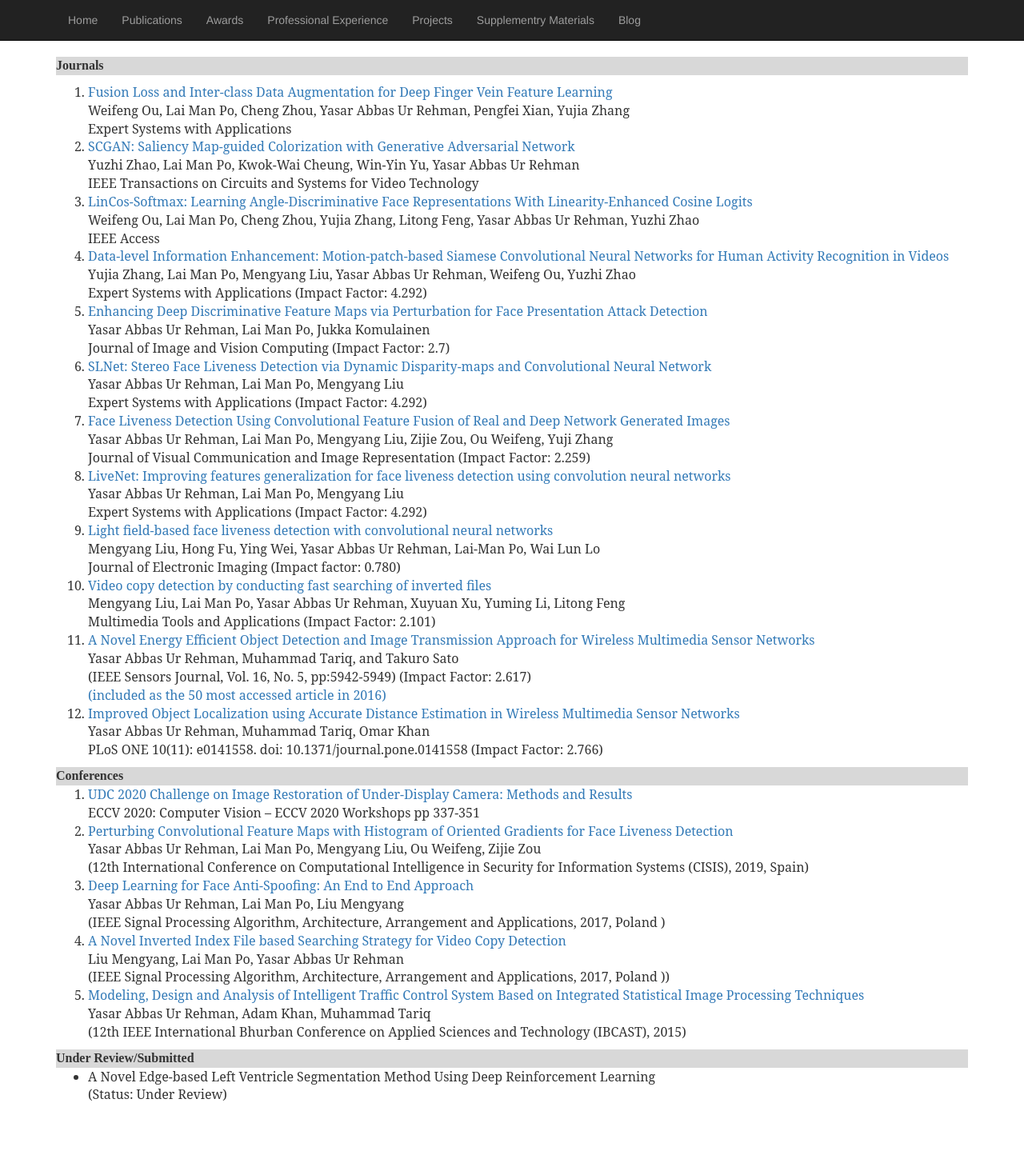
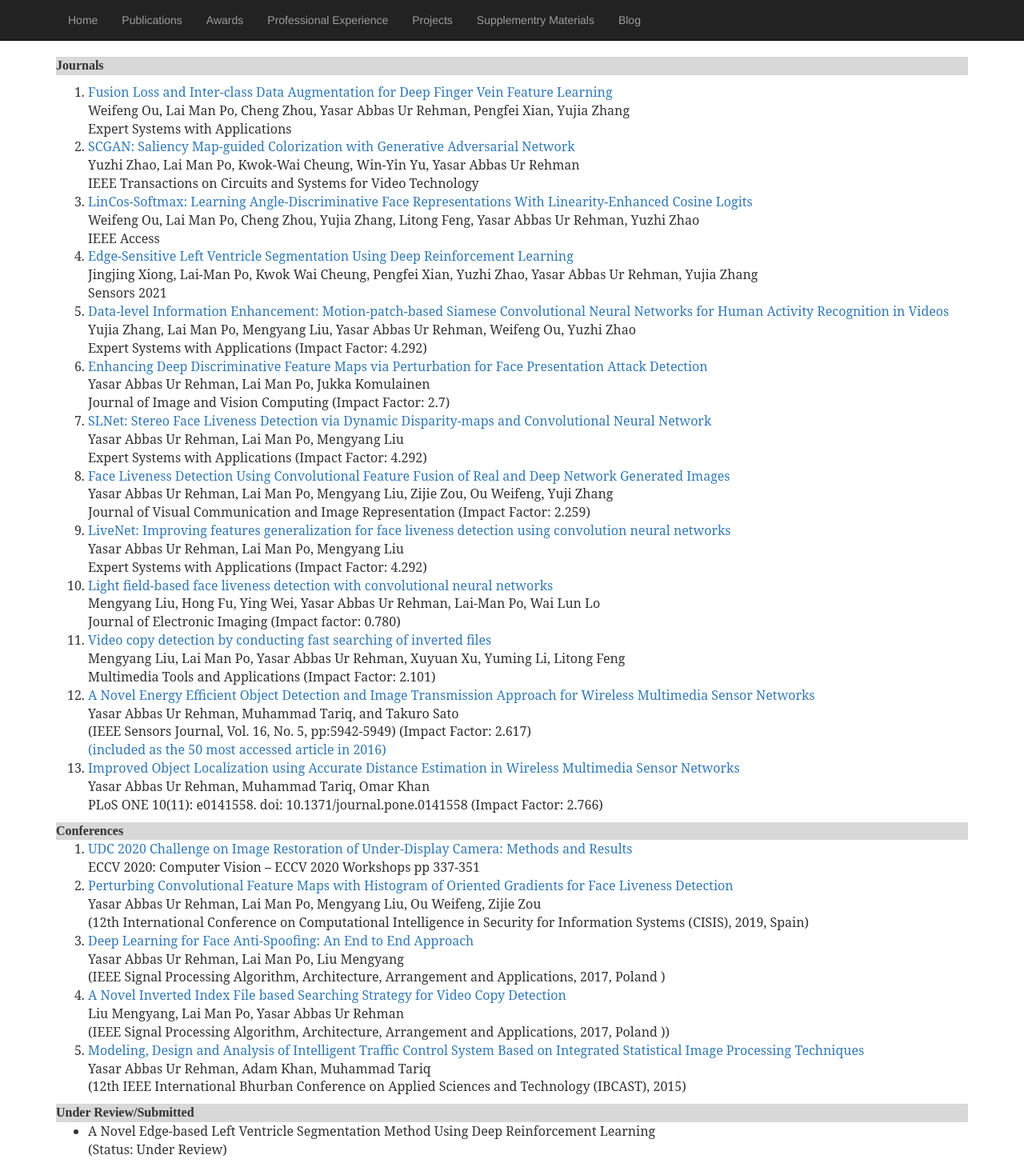
Before and after one commit to yasar-rehman/yasar, a Jekyll site: the page built from publications.html, in a window 1280 px wide. Shown: the whole page at 80% size. Built offline with Jekyll 4.4.1, drawn with Linux system fonts in a browser that asks for light colours; some web fonts are replaced; before the commit the page ends 1390 px from its top, so only the background shows below that.

Commit message:
Update publications.html

```diff
--- a/publications.html
+++ b/publications.html
@@ -22,6 +22,9 @@ title: yasar
 <li><a href="https://ieeexplore.ieee.org/document/9116942">LinCos-Softmax: Learning Angle-Discriminative Face Representations With Linearity-Enhanced Cosine Logits</a><br>
 Weifeng Ou, Lai Man Po, Cheng Zhou, Yujia Zhang, Litong Feng, Yasar Abbas Ur Rehman, Yuzhi Zhao<br>
 IEEE Access</li>
+<li> <a href="https://www.mdpi.com/1424-8220/21/7/2375">Edge-Sensitive Left Ventricle Segmentation Using Deep Reinforcement Learning </a><br>
+Jingjing Xiong, Lai-Man Po, Kwok Wai Cheung, Pengfei Xian, Yuzhi Zhao, Yasar Abbas Ur Rehman, Yujia Zhang <br>
+Sensors 2021</li>
 <li><a href="https://www.sciencedirect.com/science/article/abs/pii/S0957417420300294">Data-level Information Enhancement: Motion-patch-based Siamese Convolutional Neural Networks for Human Activity Recognition in Videos</a> <br>
 Yujia Zhang, Lai Man Po, Mengyang Liu, Yasar Abbas Ur Rehman, Weifeng Ou, Yuzhi Zhao <br>
 Expert Systems with Applications (Impact Factor: 4.292)</li>
```
